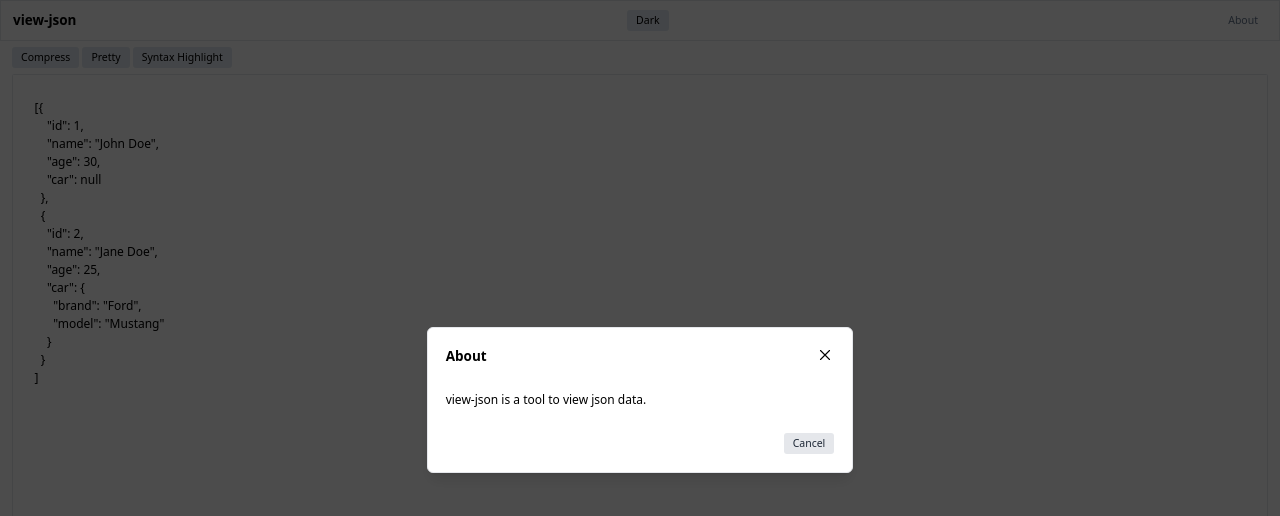
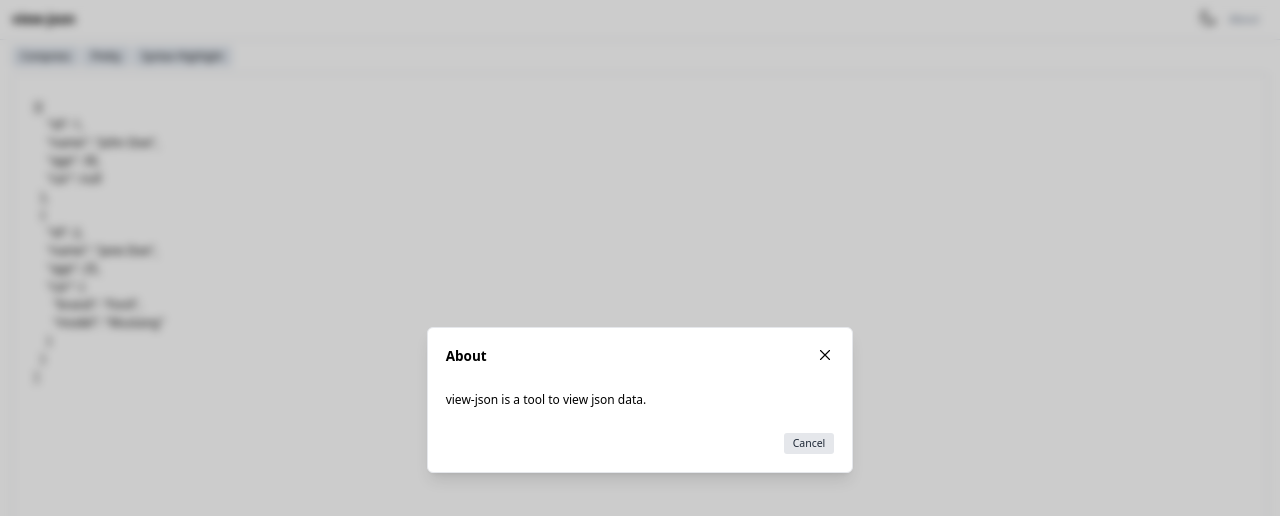
Before and after one commit to monjer/viewjson, a Next.js app: page / in a window 1280 px wide. Both pictures are taken after a click on the button "About". Shown: the top 516 px of the page. Built offline with nearby package versions, Linux system fonts and the light colour scheme.

Commit message:
fix: support dark mode

```diff
--- a/app/component/Dialog/index.tsx
+++ b/app/component/Dialog/index.tsx
@@ -16,8 +16,8 @@
 
   return (
     <div className="transition-all ease-in-out fixed inset-0 flex items-center justify-center z-50">
-      <div className="transition-all duration-300	ease-in-out fixed inset-0 bg-black opacity-70 dark:bg-opacity-70" onClick={onClose}></div>
-      <div className="bg-white border rounded-lg shadow-lg z-10 p-6 w-1/3 dark:bg-black dark:text-white dark:border-gray-600">
+      <div className="transition-all duration-300	ease-in-out fixed inset-0 backdrop-blur-sm  bg-black/20 dark:bg-opacity-70" onClick={onClose}></div>
+      <div className="bg-white border rounded-lg shadow-lg z-10 p-6 w-1/3 dark:bg-gray-900 dark:text-white dark:border-gray-600">
         <div className="flex justify-between mb-8">
           <h1 className="text-lg font-bold ">{title}</h1>
           <span onClick={onClose} className='cursor-pointer	'>
--- a/app/component/Header/index.tsx
+++ b/app/component/Header/index.tsx
@@ -5,16 +5,21 @@
 import Dialog from '@/component/Dialog'
 import Button from '@/component/Button'
 
+
 export default function Header() {
   const [open, setOpen] = React.useState(false);
+  const [darkMode, setDarkMode] = React.useState(false);
 
   const onClick = () => {
     setOpen(true);
   }
 
   const onChangeTheme = () => {
-    const root = document.body;
-    if (root.classList.contains('dark')) {
+    setDarkMode((pre) => {
+      return !pre
+    });
+    const root = document.body as HTMLElement;
+    if (darkMode) {
       root.classList.remove('dark');
     } else {
       root.classList.add('dark');
@@ -23,11 +28,25 @@
 
   return (
     <div className='app-header-container'>
-      <div className='app-header px-4 py-3 border dark:border-gray-600'>
+      <div className='app-header px-4 py-3 border-b dark:border-gray-600'>
         <Flex className="justify-between">
           <h1 className="text-lg font-bold">view-json</h1>
-          <Button type="primary" onClick={onChangeTheme}>Dark</Button>
-          <Button type="text" onClick={onClick}>About</Button>
+          <Flex>
+            <span onClick={onChangeTheme} className='cursor-pointer'>
+              {darkMode ?
+                <svg xmlns="http://www.w3.org/2000/svg" fill="none" viewBox="0 0 24 24" strokeWidth={1.5} stroke="currentColor" className="size-6">
+                  <path strokeLinecap="round" strokeLinejoin="round" d="M12 3v2.25m6.364.386-1.591 1.591M21 12h-2.25m-.386 6.364-1.591-1.591M12 18.75V21m-4.773-4.227-1.591 1.591M5.25 12H3m4.227-4.773L5.636 5.636M15.75 12a3.75 3.75 0 1 1-7.5 0 3.75 3.75 0 0 1 7.5 0Z" />
+                </svg>
+
+                :
+                <svg xmlns="http://www.w3.org/2000/svg" fill="none" viewBox="0 0 24 24" strokeWidth={1.5} stroke="currentColor" className="size-6">
+                  <path strokeLinecap="round" strokeLinejoin="round" d="M21.752 15.002A9.72 9.72 0 0 1 18 15.75c-5.385 0-9.75-4.365-9.75-9.75 0-1.33.266-2.597.748-3.752A9.753 9.753 0 0 0 3 11.25C3 16.635 7.365 21 12.75 21a9.753 9.753 0 0 0 9.002-5.998Z" />
+                </svg>
+              }
+            </span>
+            <Button type="text" onClick={onClick}>About</Button>
+          </Flex>
+
           <Dialog title={"About"} open={open} onClose={() => setOpen(false)} onCancel={() => setOpen(false)}>
             view-json is a tool to view json data.
           </Dialog>
--- a/app/layout.tsx
+++ b/app/layout.tsx
@@ -9,7 +9,7 @@
 }) {
   return (
     <html lang="en">
-      <body className='bg-white text-black dark:bg-gray-900 dark:text-gray-300'>
+      <body className='bg-white text-black text-base dark:bg-gray-900 dark:text-gray-300'>
         <Layout>
           {children}
         </Layout>
```
